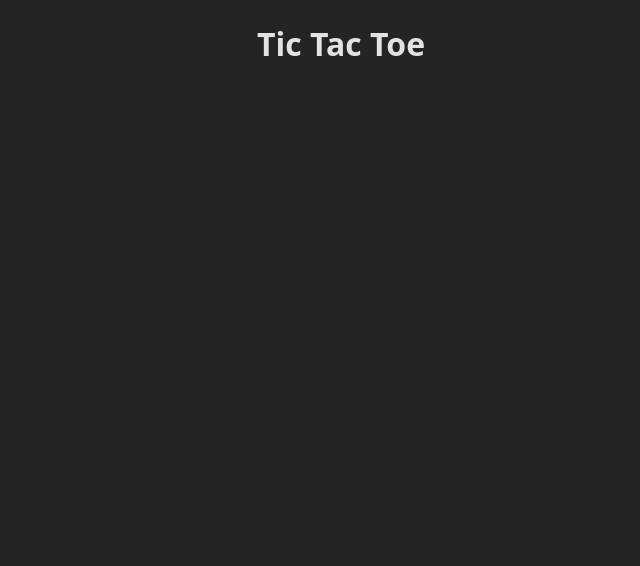
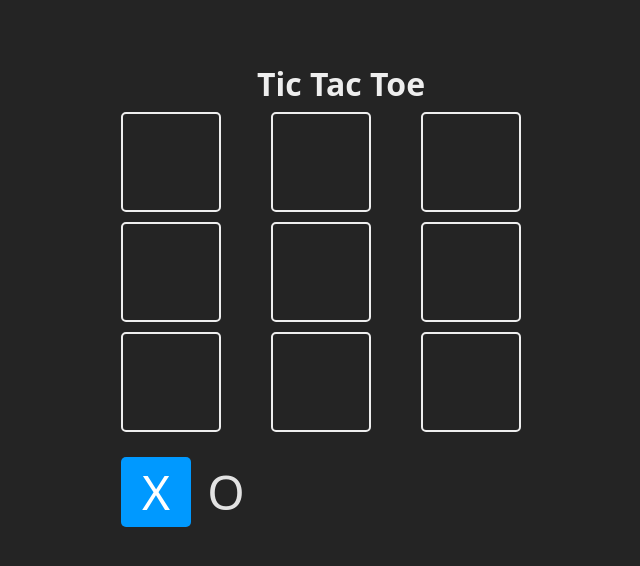
Before and after one commit to alexeira/tic-tac-toe, a React (Vite) app: page / in a window 1280 px wide. Shown: the top 566 px of the page, without its empty margins (299-939 px from the left). Built offline with nearby package versions, Linux system fonts and the light colour scheme; the HTML template or start-up script is replaced by a standard one.

Commit message:
base game created

```diff
--- a/src/App.tsx
+++ b/src/App.tsx
@@ -1,16 +1,98 @@
+import { useState } from 'react'
 import './App.css'
 
-const TURN = {
+const TURNS = {
   X: 'X',
   O: 'O'
 }
 
-const board = Array(9).fill(null)
+const winningCombos = [
+  // horizontal
+  [0, 1, 2],
+  [3, 4, 5],
+  [6, 7, 8],
+
+  // vertical
+  [0, 3, 6],
+  [1, 4, 7],
+  [2, 5, 8],
+
+  // diagonal
+  [0, 4, 8],
+  [2, 4, 6]
+]
+
+function Cell({ children, isSelected, updateBoard, index }: any) {
+  const className = `square ${isSelected ? 'is-selected' : ''}`
+
+  function handleClick() {
+    updateBoard(index)
+  }
+
+  return (
+    <div className={className} onClick={handleClick}>
+      {children}
+    </div>
+  )
+}
 
 export default function App() {
+  const [board, setBoard] = useState(Array(9).fill(null))
+  const [turn, setTurn] = useState(TURNS.X)
+  const [winner, setWinner] = useState(null)
+
+  function updateBoard(index: any) {
+    const newTurn = turn === TURNS.X ? TURNS.O : TURNS.X
+    const newBoard = [...board]
+
+    if (board[index] || winner) return
+
+    newBoard[index] = turn
+
+    setTurn(newTurn)
+    setBoard(newBoard)
+
+    const newWinner = checkWinner(newBoard)
+
+    if (newWinner) {
+      setWinner(newWinner)
+      alert(`Winner is ${newWinner}`)
+    }
+  }
+
+  function checkWinner(boardToCheck: any) {
+    for (const combo of winningCombos) {
+      const [a, b, c] = combo
+
+      if (
+        boardToCheck[a] && // 0 => x or o
+        boardToCheck[a] === boardToCheck[b] &&
+        boardToCheck[a] === boardToCheck[c]
+      ) {
+        return boardToCheck[a]
+      }
+    }
+
+    return null
+  }
+
   return (
-    <main>
+    <main className="board">
       <h1>Tic Tac Toe</h1>
+      <section className="game">
+        {board.map((_, index) => {
+          return (
+            <Cell key={index} index={index} updateBoard={updateBoard}>
+              {board[index]}
+            </Cell>
+          )
+        })}
+
+        <section className="turn">
+          <Cell isSelected={turn === TURNS.X}>{TURNS.X}</Cell>
+          <Cell isSelected={turn === TURNS.O}>{TURNS.O}</Cell>
+        </section>
+      </section>
     </main>
   )
 }
```
